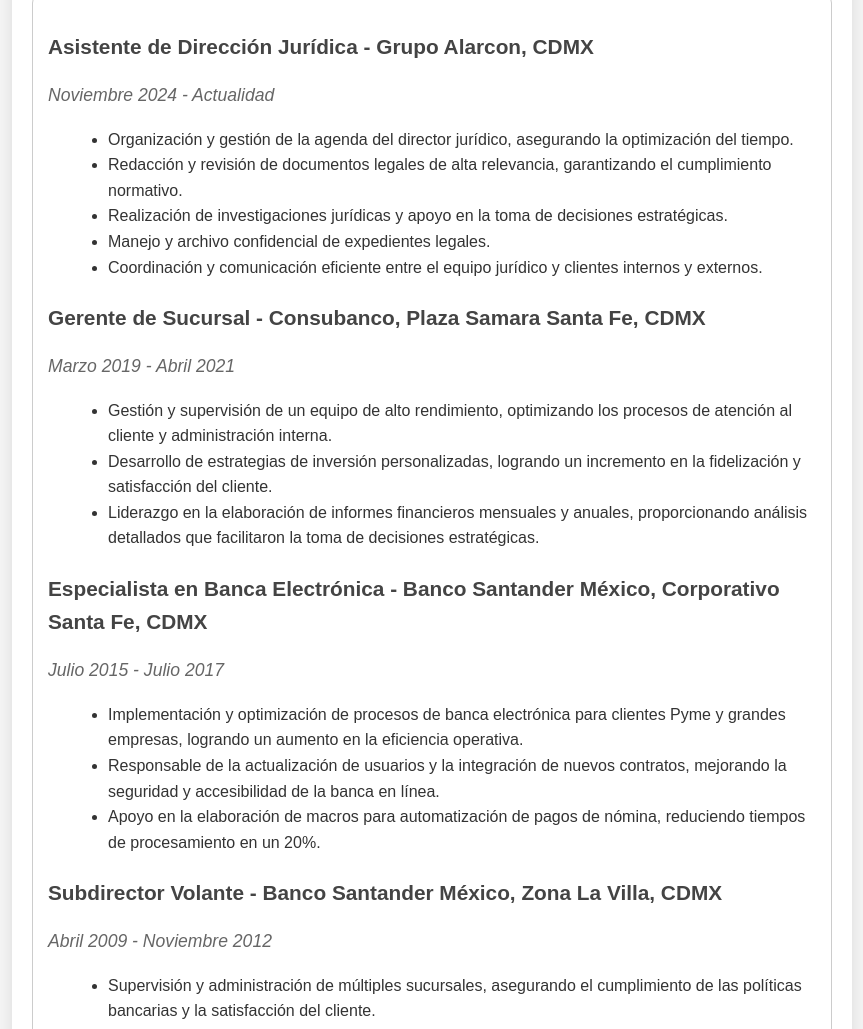
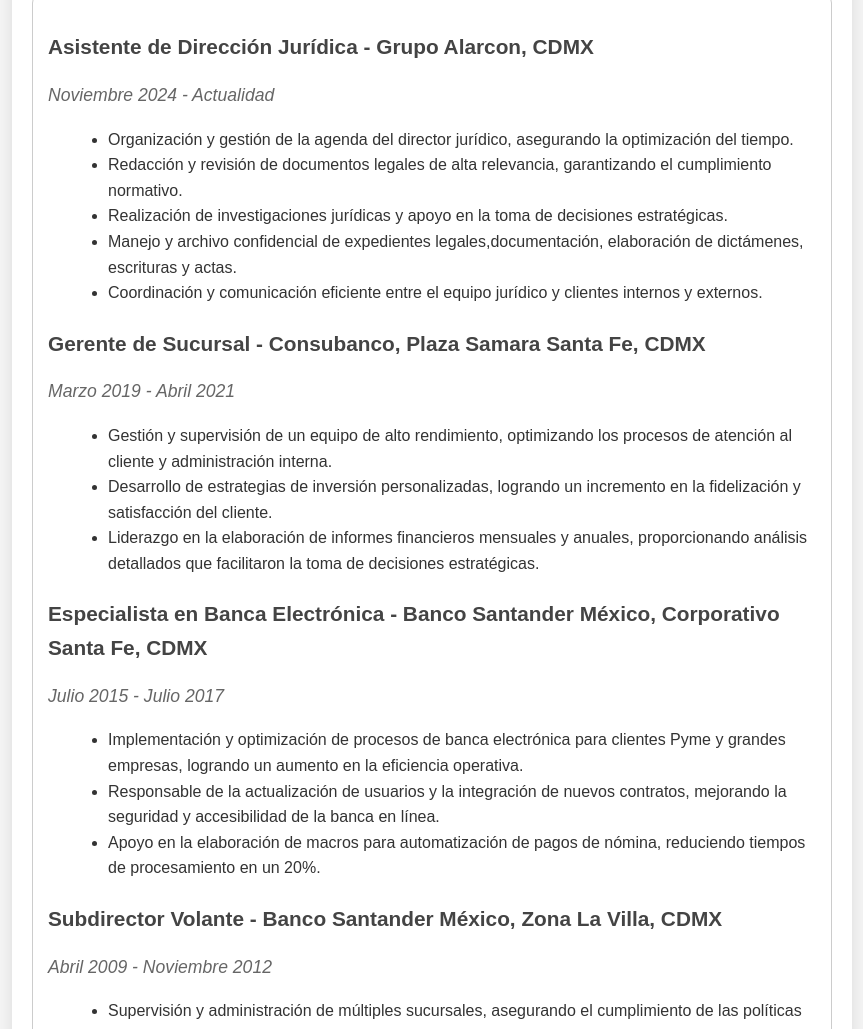
Before and after one commit to TVC-CV/tvc_cv.github.io, a plain HTML site: page index.html in a window 1280 px wide. Shown: the part 916-1945 px from the top of the page, without its empty margins (208-1071 px from the left). Drawn offline with Linux system fonts and the light colour scheme.

Commit message:
Update index.html

```diff
--- a/index.html
+++ b/index.html
@@ -54,7 +54,7 @@
                         <li>Organización y gestión de la agenda del director jurídico, asegurando la optimización del tiempo.</li>
                         <li>Redacción y revisión de documentos legales de alta relevancia, garantizando el cumplimiento normativo.</li>
                         <li>Realización de investigaciones jurídicas y apoyo en la toma de decisiones estratégicas.</li>
-                        <li>Manejo y archivo confidencial de expedientes legales.</li>
+                        <li>Manejo y archivo confidencial de expedientes legales,documentación, elaboración de dictámenes, escrituras y actas.</li>
                         <li>Coordinación y comunicación eficiente entre el equipo jurídico y clientes internos y externos.</li>
                     </ul>
                 </div>
```
